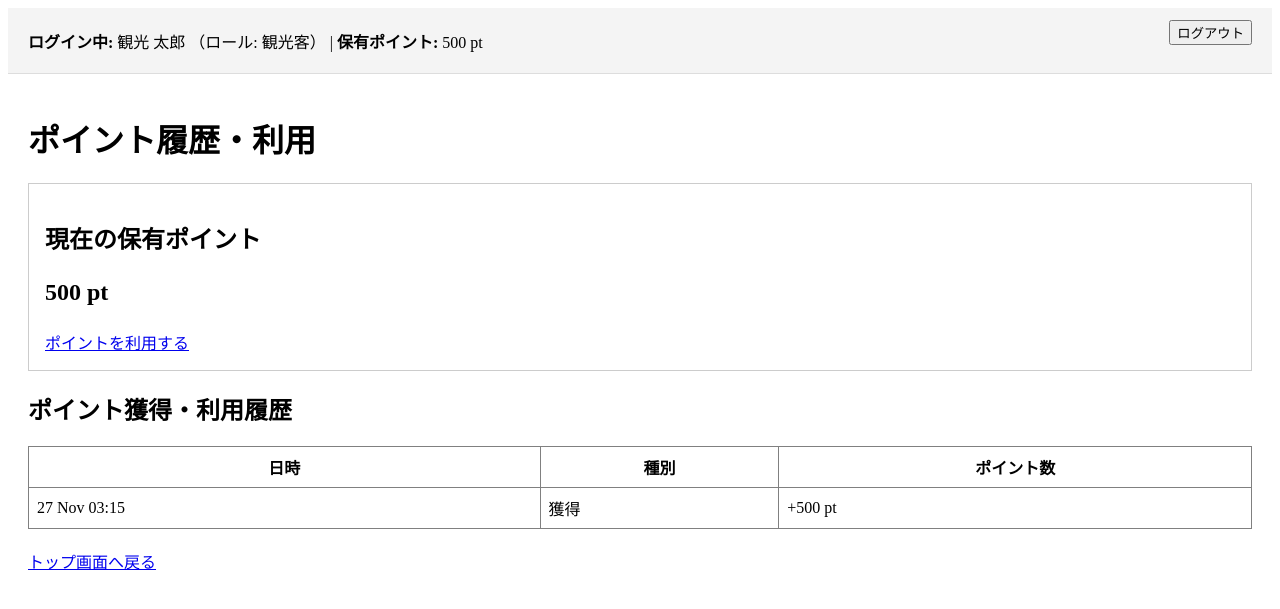
After one commit to shizu0628/SWEXE-Team-12-, a Rails app: page /point_transactions in a window 1280 px wide. The commit adds this page. Shown: the top 609 px of the page. Run offline with Rails 7, Linux system fonts and the light colour scheme; a user stored in the database is signed in; data comes from the database, SQL or seed files in the repository.

Commit message:
US-03 ポイント利用およびポイント履歴確認機能の実装

```diff
--- /dev/null
+++ b/app/controllers/point_transactions_controller.rb
@@ -0,0 +1,68 @@
+class PointTransactionsController < ApplicationController
+  # プロジェクトの認証メソッドに合わせて変更してください（例: authenticate_user!）
+  before_action :require_login
+  before_action :ensure_tourist
+
+  def index
+    @current_points = current_user.current_points
+    @point_transactions = current_user.point_transactions.order(created_at: :desc)
+  end
+
+  def new
+    @current_points = current_user.current_points
+    @point_transaction = current_user.point_transactions.new
+  end
+
+  def create
+    amount = point_transaction_params[:amount].to_i
+
+    if amount <= 0
+      flash.now[:alert] = "利用ポイントは1以上の数値を入力してください。"
+      @current_points = current_user.current_points
+      @point_transaction = current_user.point_transactions.new(amount: amount)
+      return render :new, status: :unprocessable_entity
+    end
+
+    ActiveRecord::Base.transaction do
+      # 残高の同時更新による不整合を防ぐためレコードをロック
+      current_user.lock!
+
+      if current_user.current_points < amount
+        raise ActiveRecord::Rollback
+      end
+
+      current_user.update!(current_points: current_user.current_points - amount)
+      current_user.point_transactions.create!(
+        transaction_type: "利用",
+        amount: amount
+      )
+    end
+
+    # トランザクション内でロールバックされたか（履歴が保存されたか）を確認
+    if current_user.point_transactions.where(transaction_type: "利用", amount: amount).exists? && current_user.saved_change_to_current_points?
+      redirect_to point_transactions_path, notice: "#{amount}ポイントを利用しました。"
+    else
+      flash.now[:alert] = "保有ポイントが不足しています。（現在の保有ポイント: #{current_user.current_points}pt）"
+      @current_points = current_user.current_points
+      @point_transaction = current_user.point_transactions.new(amount: amount)
+      render :new, status: :unprocessable_entity
+    end
+  rescue ActiveRecord::RecordInvalid => e
+    flash.now[:alert] = "処理中にエラーが発生しました: #{e.record.errors.full_messages.join(', ')}"
+    @current_points = current_user.current_points
+    @point_transaction = current_user.point_transactions.new(amount: amount)
+    render :new, status: :unprocessable_entity
+  end
+
+  private
+
+  def point_transaction_params
+    params.require(:point_transaction).permit(:amount)
+  end
+
+  def ensure_tourist
+    unless current_user&.role == "tourist"
+      redirect_to root_path, alert: "アクセス権限がありません。"
+    end
+  end
+end
--- a/app/views/home/index.html.erb
+++ b/app/views/home/index.html.erb
@@ -10,6 +10,6 @@
   <h2>観光客（一般ユーザー）メニュー</h2>
   <ul>
     <li><%= link_to "観光スポット一覧・写真投稿へ", "#" %></li>
-    <li><%= link_to "ポイント履歴・利用へ", "#" %></li>
+    <li><%= link_to "ポイント履歴・利用へ", point_transactions_path %></li>
   </ul>
 <% end %>
--- /dev/null
+++ b/app/views/point_transactions/index.html.erb
@@ -0,0 +1,50 @@
+<div class="container">
+  <h1>ポイント履歴・利用</h1>
+
+  <% if notice %>
+    <p style="color: green;"><%= notice %></p>
+  <% end %>
+  <% if alert %>
+    <p style="color: red;"><%= alert %></p>
+  <% end %>
+
+  <div class="current-points-box" style="border: 1px solid #ccc; padding: 16px; margin-bottom: 20px;">
+    <h2>現在の保有ポイント</h2>
+    <p style="font-size: 24px; font-weight: bold;"><%= @current_points %> pt</p>
+    <%= link_to "ポイントを利用する", new_point_transaction_path, class: "btn btn-primary" %>
+  </div>
+
+  <h2>ポイント獲得・利用履歴</h2>
+  <% if @point_transactions.any? %>
+    <table border="1" cellpadding="8" cellspacing="0" style="width: 100%; border-collapse: collapse;">
+      <thead>
+        <tr>
+          <th>日時</th>
+          <th>種別</th>
+          <th>ポイント数</th>
+        </tr>
+      </thead>
+      <tbody>
+        <% @point_transactions.each do |transaction| %>
+          <tr>
+            <td><%= l transaction.created_at, format: :short rescue transaction.created_at.strftime("%Y/%m/%d %H:%M") %></td>
+            <td><%= transaction.transaction_type %></td>
+            <td>
+              <% if transaction.transaction_type == "利用" %>
+                -<%= transaction.amount %> pt
+              <% else %>
+                +<%= transaction.amount %> pt
+              <% end %>
+            </td>
+          </tr>
+        <% end %>
+      </tbody>
+    </table>
+  <% else %>
+    <p>ポイントの履歴はまだありません。</p>
+  <% end %>
+
+  <div style="margin-top: 20px;">
+    <%= link_to "トップ画面へ戻る", root_path %>
+  </div>
+</div>
--- a/config/routes.rb
+++ b/config/routes.rb
@@ -4,4 +4,6 @@ Rails.application.routes.draw do
   get    "login",  to: "sessions#new"
   post   "login",  to: "sessions#create"
   delete "logout", to: "sessions#destroy"
+
+  resources :point_transactions, only: [:index, :new, :create]
 end
```
Also changed, not shown: app/views/point_transactions/new.html.erb (added, +26 -0 lines).
